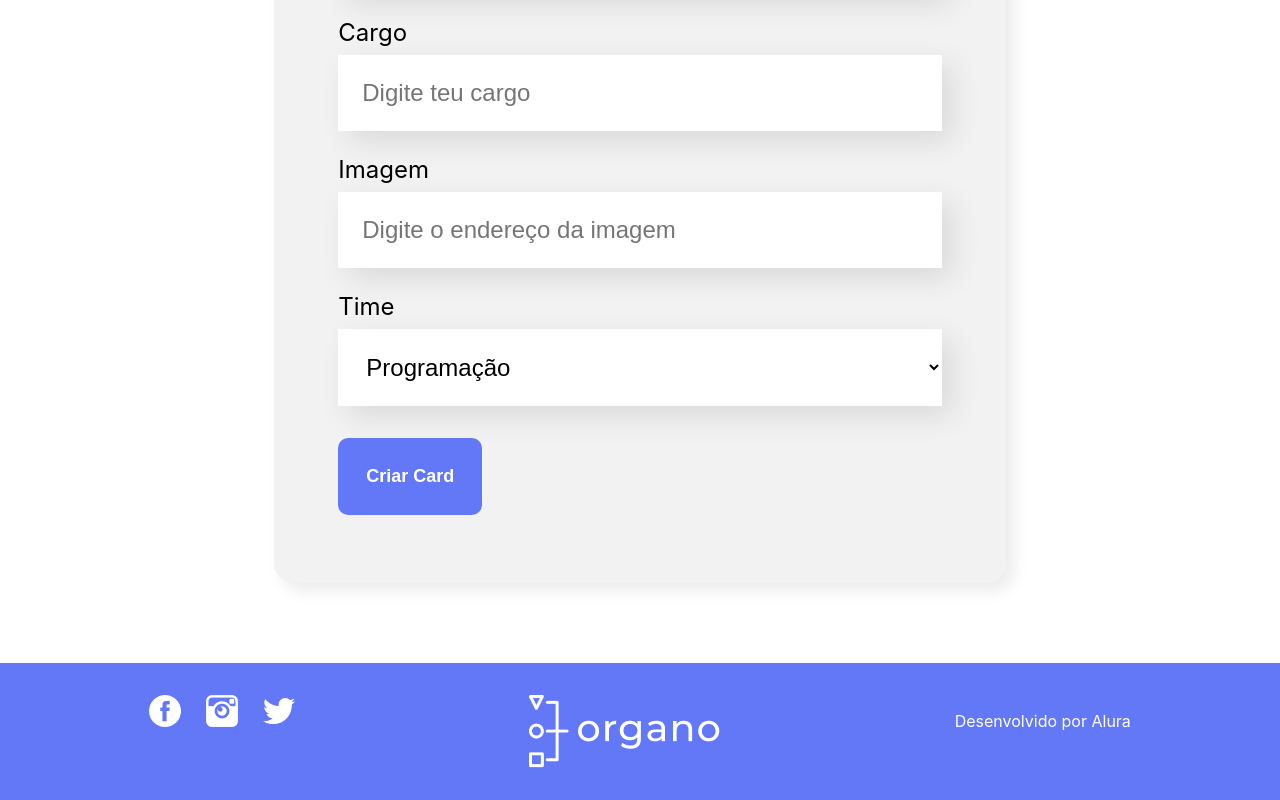
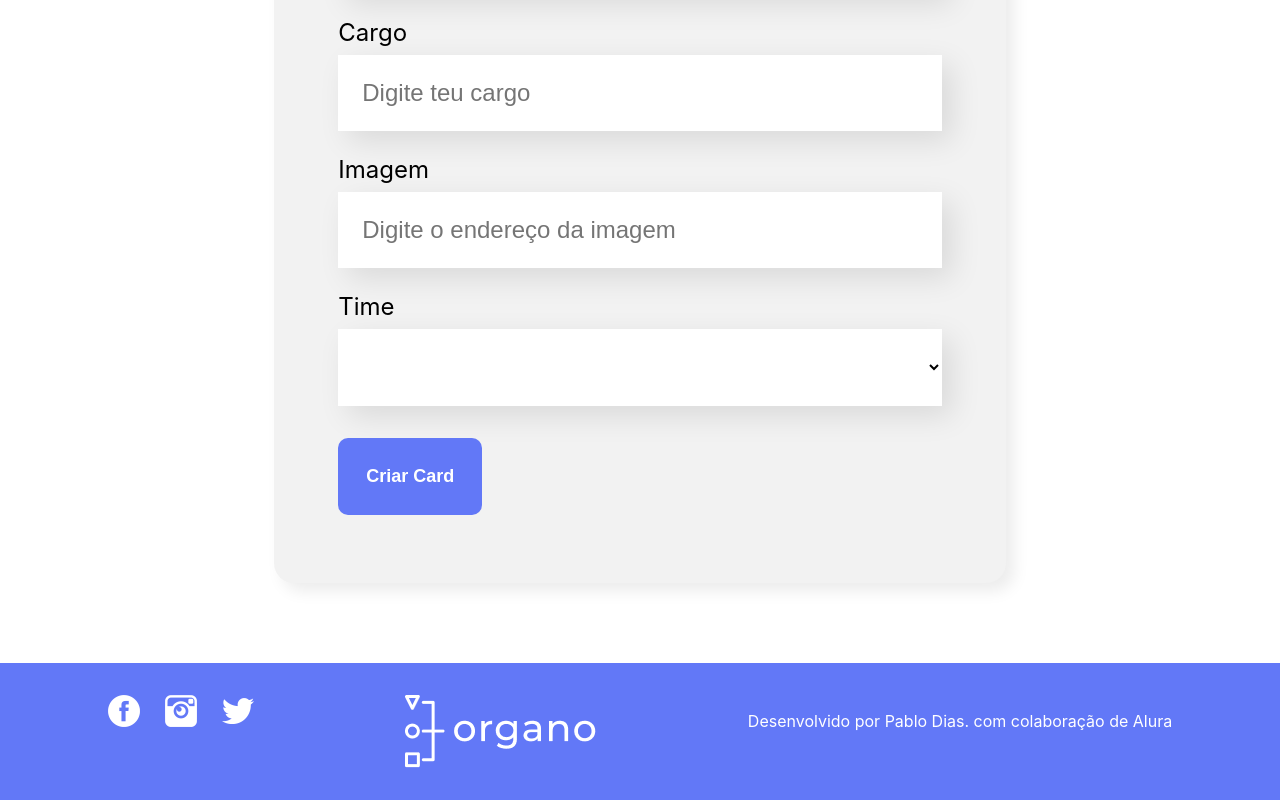
Before and after one commit to Pablo147dias/organo, a React (Create React App) app: page / in a window 1280 px wide. Shown: the part 806-1606 px from the top of the page. Built offline with nearby package versions, Linux system fonts and the light colour scheme.

Commit message:
corrigindo alguns bugs

```diff
--- a/src/App.js
+++ b/src/App.js
@@ -51,7 +51,7 @@ function App() {
 
   const aoNovocolaborardorAdicionado = (colaborador) => {
 
-    console.log(colaborador);
+
     setColaboradores([...colaboradores, colaborador]);
   }
 
--- a/src/componentes/Colaborador/Colaborador.css
+++ b/src/componentes/Colaborador/Colaborador.css
@@ -14,6 +14,8 @@
 }
 
 .colaborador .rodape {
+    display: block;
+
     background: #FFFFFF;
     box-shadow: 5px 5px 15px rgba(0, 0, 0, 0.08);
     border-radius: 0px 0px 10px 10px;
--- a/src/componentes/Colaborador/index.js
+++ b/src/componentes/Colaborador/index.js
@@ -1,10 +1,10 @@
 import './Colaborador.css';
 
-const Colaborador = ({nome, imagem, cargo}) => {
+const Colaborador = ({nome, imagem, cargo, corDeFundo}) => {
 
     return (
         <div className='colaborador'>
-            <div className='cabecalho'>
+            <div className='cabecalho' style={{backgroundColor: corDeFundo}} >
                 <img src={imagem  } alt={nome} />
             </div>
             <div className='rodape'>
--- a/src/componentes/ListaSuspensa/index.js
+++ b/src/componentes/ListaSuspensa/index.js
@@ -4,7 +4,8 @@ const ListaSuspensa = (props) => {
     return (
         <div className="lista-suspensa">
             <label>{props.label}</label>
-            <select onChange={evento => props.aoAlterado(evento.target.value)} required={props.obrigatorio}>
+            <select onChange={evento => props.aoAlterado(evento.target.value)} required={props.obrigatorio} value={props.valor} >
+                <option value=""></option>
                 {props.itens.map(item => <option key={item}>{item}</option>)}
             </select>
         </div>
--- a/src/componentes/Rodape/index.js
+++ b/src/componentes/Rodape/index.js
@@ -9,7 +9,7 @@ const Rodape = () => {
                 <a href="https://www.twitter.com/"><img src="/imagens/tw.png" alt="Twitter" /></a>
             </div>
             <img src="/imagens/logo.png" alt="Logo da Organo" />
-            <p>Desenvolvido por Alura</p>
+            <p>Desenvolvido por Pablo Dias. com colaboração de Alura</p>
         </footer>
     )
 }
--- a/src/componentes/Time/index.js
+++ b/src/componentes/Time/index.js
@@ -9,7 +9,7 @@ const Time = (props) => {
         props.colaboradores.length > 0 && <section className="time" style={{ backgroundColor: props.corSecundaria }}>
             <h3 style={{borderColor: props.corPrimaria  }}>{props.nome}</h3>
             <div className='colaboradores'>
-                    {props.colaboradores.map(colaborador => <Colaborador nome={colaborador.nome} cargo={colaborador.cargo}  imagem={colaborador.imagem} />)}
+                    {props.colaboradores.map(colaborador => <Colaborador corDeFundo={props.corPrimaria} key={colaborador.nome} nome={colaborador.nome} cargo={colaborador.cargo}  imagem={colaborador.imagem} />)}
             </div>
         </section>
     )
```
